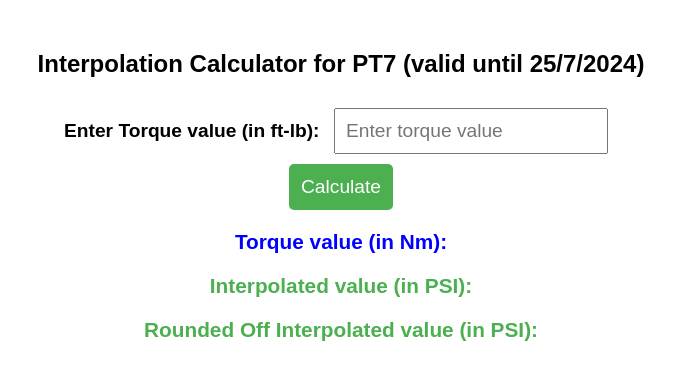
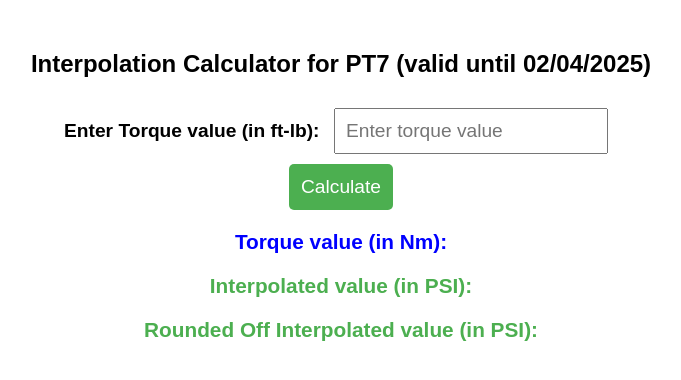
Before and after one commit to ossjma/PT7-Calculator, a plain HTML site: page index.html in a window 1280 px wide. Shown: the whole page, without its empty margins (299-980 px from the left). Drawn offline with Linux system fonts and the light colour scheme.

Commit message:
Update index.html

```diff
--- a/index.html
+++ b/index.html
@@ -3,12 +3,12 @@
 <head>
   <meta charset="UTF-8">
   <meta name="viewport" content="width=device-width, initial-scale=1.0">
-  <title>Interpolation Calculator for PT7 (valid until 25/7/2024)</title>
+  <title>Interpolation Calculator for PT7 (valid until 02/04/2025)</title>
   <link rel="stylesheet" href="styles.css">
 </head>
 <body>
 
-  <h2>Interpolation Calculator for PT7 (valid until 25/7/2024)</h2>
+  <h2>Interpolation Calculator for PT7 (valid until 02/04/2025)</h2>
 
   <label for="torqueInput">Enter Torque value (in ft-lb):</label>
   <input type="number" id="torqueInput" placeholder="Enter torque value">
```
